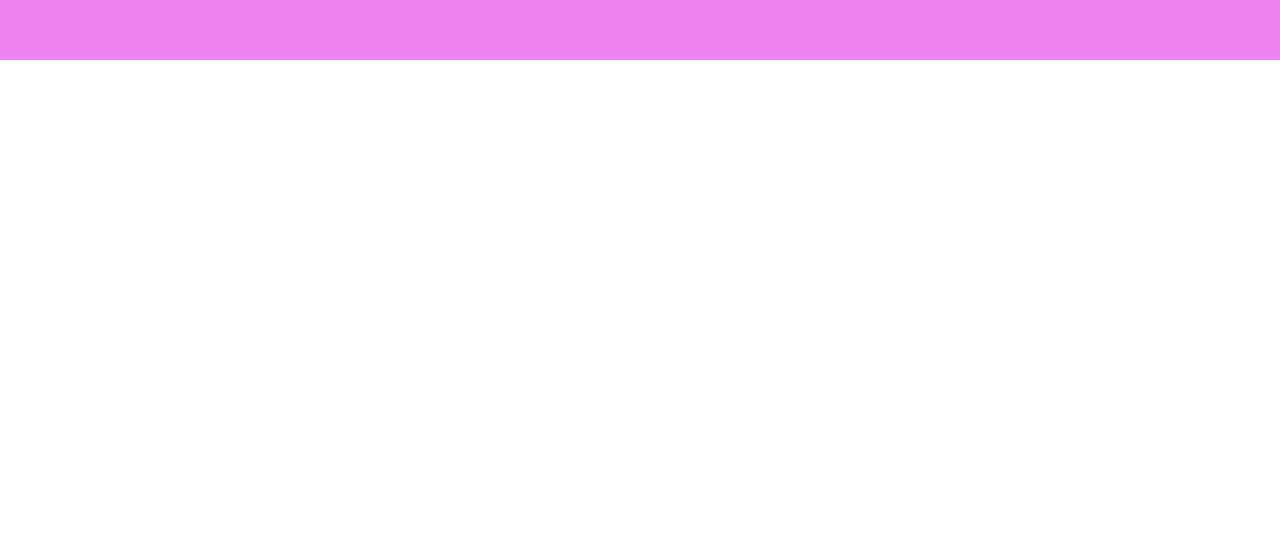
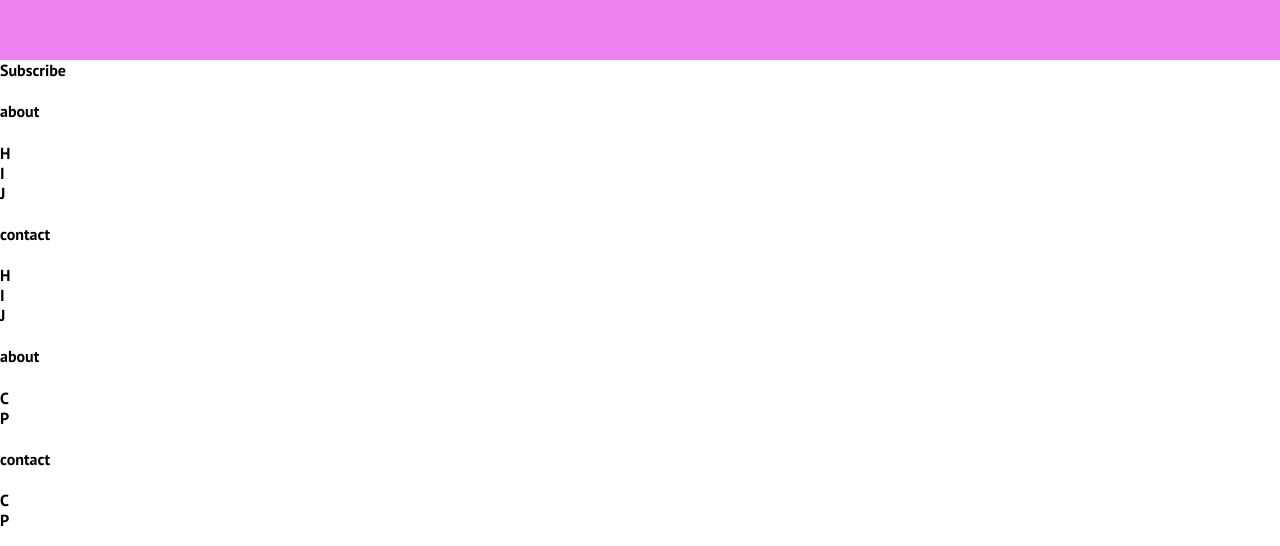
Before and after one commit to spizzleayo/reacts_-to-the-mountains, a React (Create React App) app: page /signup in a window 1280 px wide. Shown: the part 760-1306 px from the top of the page. Before the commit the page ends 820 px from the top, so only its background shows below. Built offline with nearby package versions, Linux system fonts and the light colour scheme.

Commit message:
footer partially completed

```diff
--- a/src/App.js
+++ b/src/App.js
@@ -5,6 +5,8 @@ import Home from './Pages/Home';
 import about from './Pages/about';
 import signup from './Pages/signup';
 import products from './Pages/products';
+import Footer from './Components/Footer';
+
 
 
 function App() {
@@ -18,6 +20,7 @@ function App() {
           <Route path='/products' exact component={products} />
           <Route path='/signup' exact component={signup} />
         </Switch>
+        <Footer />
       </Router>
     </>
   );
--- /dev/null
+++ b/src/Components/Footer.js
@@ -0,0 +1,24 @@
+import React from 'react'
+
+let about=['H','I','J'];
+let contact=['C','P'];
+let contents=[about,contact];
+let sections=["about","contact"]
+export default function Footer() {
+    return (
+    <div>
+    Subscribe
+
+    {contents.map((item)=>{
+        return (
+            <div>
+                {sections.map((section)=>{return <div><h4>{section}</h4>
+                <ul>
+                {item.map((element)=>{return <li>{element}</li>;})}
+                </ul>
+                </div>
+            })}
+            </div>)})}
+    </div>
+    )
+}
```
